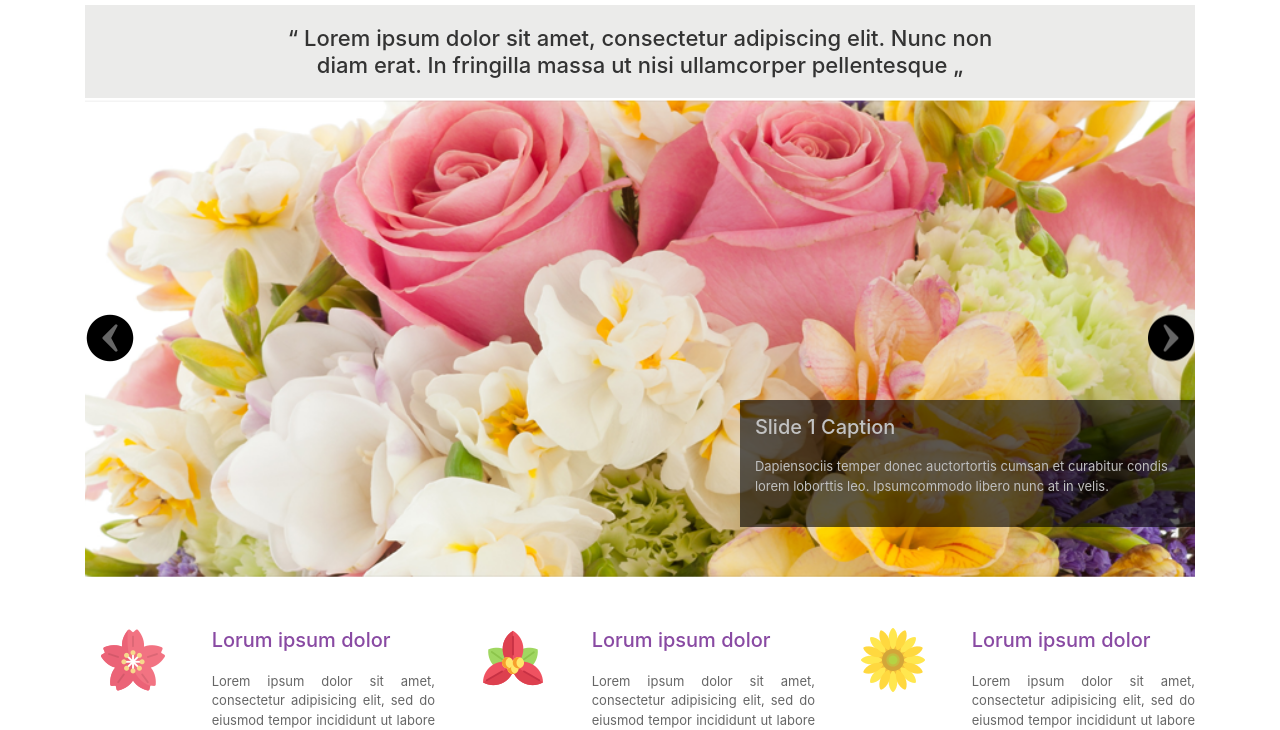
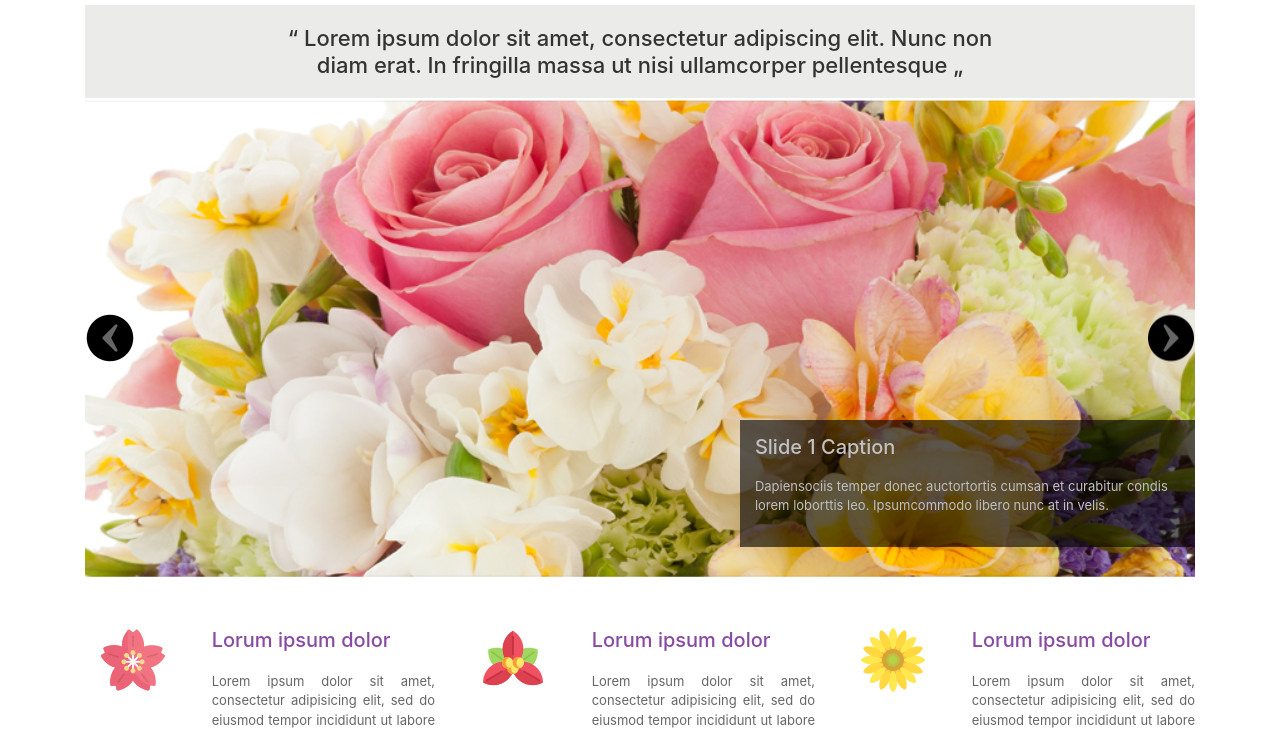
Before and after one commit to md-abdulla/demo1, a plain HTML site: page index.htm in a window 1280 px wide. Shown: the part 78-808 px from the top of the page. Drawn offline with nearby package versions, Linux system fonts and the light colour scheme.

Commit message:
Update style.css

```diff
--- a/css/style.css
+++ b/css/style.css
@@ -61,7 +61,7 @@ body {
     background: #0000009c;
     color: #fff;
     position: absolute;
-    top: 63%;
+    top: 67%;
     left: 59%;
     padding: 15px;
     transform: translate(0%, 0%);
```
